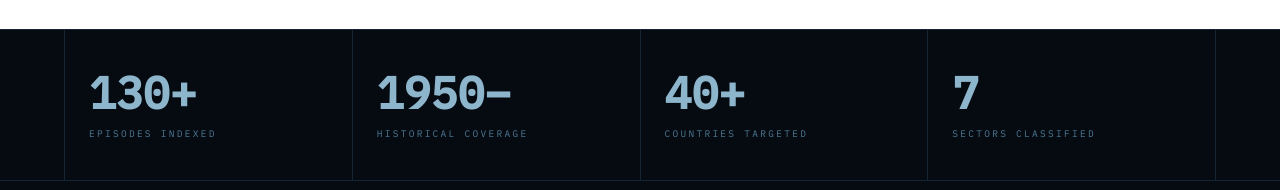
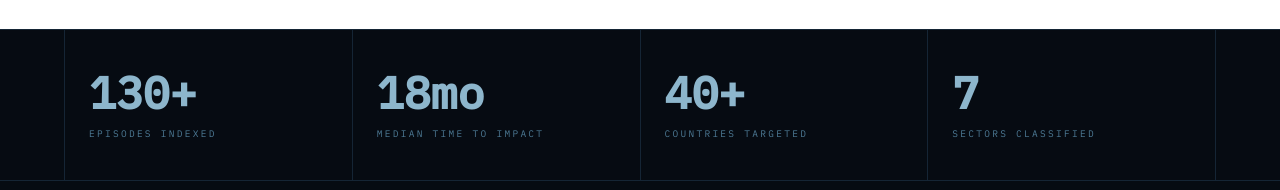
Before and after one commit to kbathmax-ops/history, a Next.js app: page / in a window 1280 px wide. Shown: the part 1833-2023 px from the top of the page. Built offline with nearby package versions, Linux system fonts and the light colour scheme.

Commit message:
Replace 'Historical coverage' stat with '18mo Median time to impact'

```diff
--- a/app/page.tsx
+++ b/app/page.tsx
@@ -417,7 +417,7 @@ export default function HomePage() {
         >
           {[
             { value: '130+', label: 'Episodes indexed' },
-            { value: '1950–', label: 'Historical coverage' },
+            { value: '18mo',  label: 'Median time to impact' },
             { value: '40+',  label: 'Countries targeted' },
             { value: '7',    label: 'Sectors classified' },
           ].map(({ value, label }) => (
```
